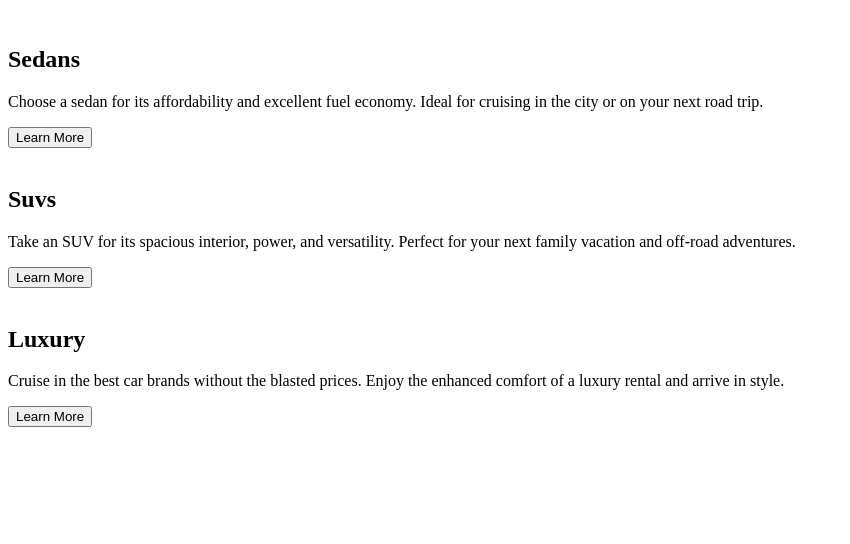
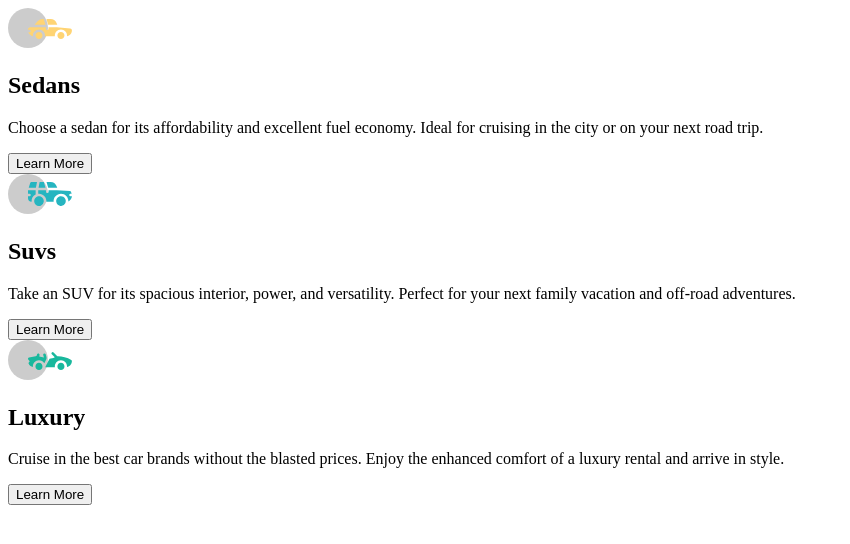
Before and after one commit to Ralatcode/ZuriFlexandgrid1, a plain HTML site: page index.html in a window 1280 px wide. Shown: the whole page, without its empty margins (0-850 px from the left). Drawn offline with Linux system fonts and the light colour scheme.

Commit message:
added icon link to index html file

```diff
--- a/index.html
+++ b/index.html
@@ -10,7 +10,7 @@
 
     <main>
         <div class="col1">
-            <img src="" alt="" class="svg-img">
+            <img src="images/icon-sedans.svg" alt="Sedan icon" class="svg-img">
             <h2 class="col-heading">
                 Sedans
             </h2>
@@ -24,7 +24,7 @@
             </button>
         </div>
         <div class="col2">
-            <img src="" alt="" class="svg-img">
+            <img src="images/icon-suvs.svg" alt="SUV icon" class="svg-img">
             <h2 class="col-heading">
                 Suvs
             </h2>
@@ -38,7 +38,7 @@
             </button>
         </div>
         <div class="col3">
-            <img src="" alt="" class="svg-img">
+            <img src="images/icon-luxury.svg" alt="Luxury icon" class="svg-img">
             <h2 class="col-heading">
                 Luxury
             </h2>
```
